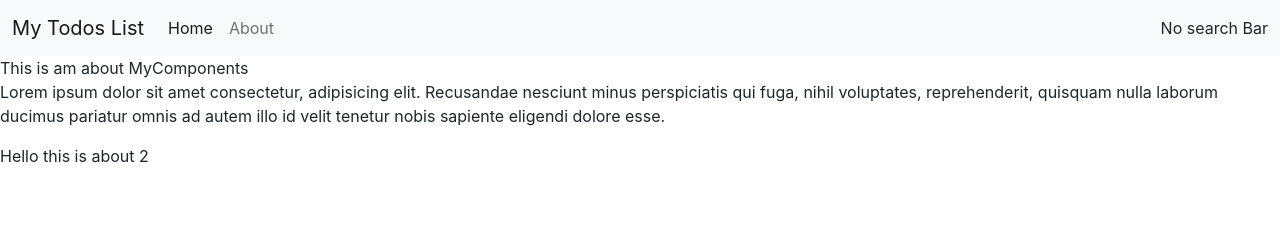
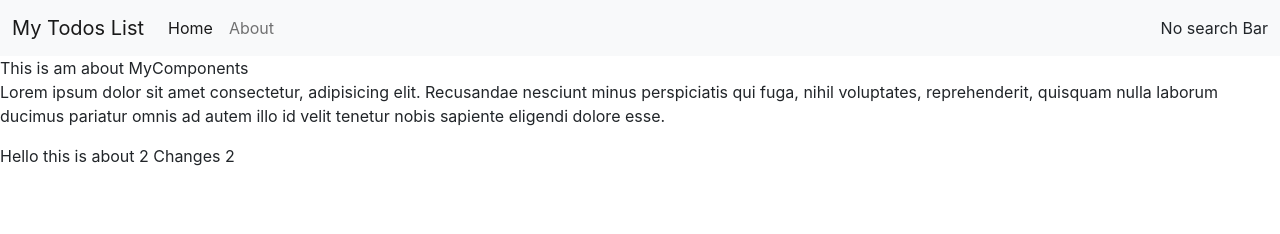
Before and after one commit to prabhat1164/lighthouse_CI, a React (Create React App) app: page /About in a window 1280 px wide. Shown: the top 234 px of the page. Built offline with nearby package versions, Linux system fonts and the light colour scheme.

Commit message:
changes in about

```diff
--- a/src/MyComponents/About.js
+++ b/src/MyComponents/About.js
@@ -9,6 +9,7 @@ export const About = () => {
         </p>
         <p>
           Hello this is about 2
+          Changes 2
         </p>
     </div>
   )
```
